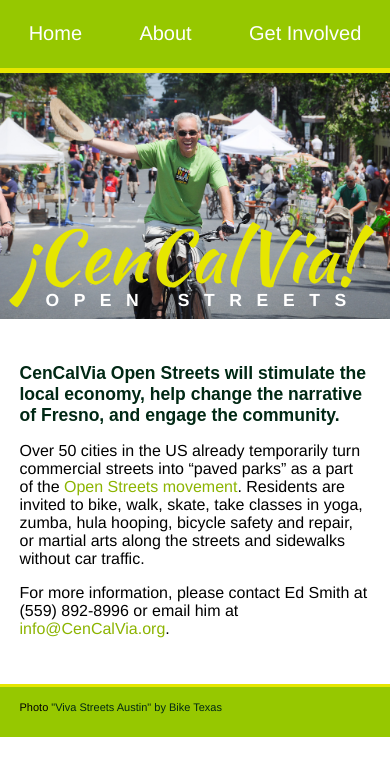
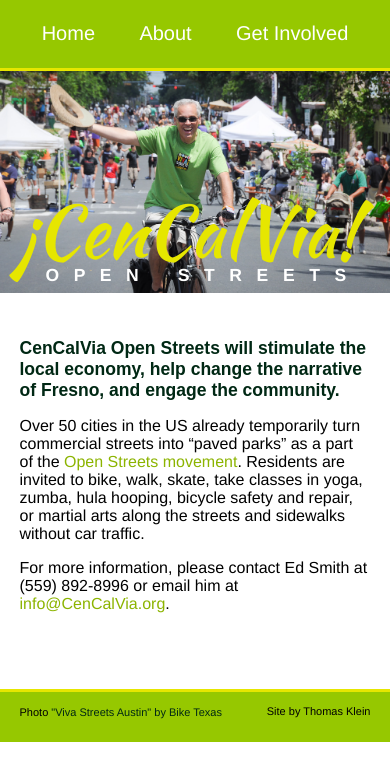
Before and after one commit to ThomastheBicyclist/cencalvia, a plain HTML site: page index.html in a window 390 px wide. Drawn offline with Linux system fonts and the light colour scheme.

Commit message:
fix layout issues

```diff
--- a/css/style.css
+++ b/css/style.css
@@ -6,16 +6,6 @@
 body {
   background: white;
   margin: 0px;
-}
-
-.site {
-  display: flex;
-  min-height: 100vh;
-  flex-direction: column;
-}
-
-.site-content {
-  flex: 1;
 }
 
 #main {
@@ -57,11 +47,13 @@
  display: block;
  min-height: 68px;
  background: rgba(150, 200, 0, 1);
- z-index: 10;
  }
 
 nav {
-   border-bottom: 5px solid rgba(230, 230, 0, 1);
+  border-bottom: 5px solid rgba(230, 230, 0, 1);
+  padding-right: 5vw;
+  padding-left: 5vw;
+  z-index: 100 !important;
 }
 
 footer {
@@ -76,14 +68,13 @@
 	background-size: 100%;
 	background-position: center;
 	background-repeat: no-repeat;
-  margin-top: -1.2vw;
-  z-index: 0;
+  z-index: 0 !important;
 }
 
 .hero:before {
 	display: block;
 	content: "";
-	padding: 33%;
+	padding: 30%;
 }
 
 #headline {
@@ -199,11 +190,28 @@
   font-size: 11px;
   margin-left: 15%;
   margin-top: 14px;
+  display: block;
 }
 .credit a {
   color: rgba(0, 40, 20, 1);
 }
+.thomas {
+  font-family: "Helvetica", sans-serif;
+  font-size: 11px;
+  margin-right: 15%;
+  margin-top: -13px;
+  float: right;
+  display: block;
+}
 
+.site {
+  display: flex;
+  min-height: 100vh;
+  flex-direction: column;
+}
+.site-content {
+  flex: 1;
+}
 
 /* Too narrow to support three columns */
 @media all and (max-width: 640px) {
@@ -213,7 +221,7 @@
        flex-direction: column;
   }
 
-  #main > #left-space, #main > #right-space {
+  #main > #left-space, #main > #right-space, #main > article, #main > footer {
     /* Return them to document order */
     -webkit-order: 0;
             order: 0;
@@ -226,15 +234,25 @@
 }
 
 @media only screen and (max-width: 640px) {
-  header {
+  nav {
     border-bottom: 3px solid rgba(230, 230, 0, 1);
   }
-  footer {
-    border-top: 3px solid rgba(230, 230, 0, 1);
-    min-height: 50px;
+  nav > div:nth-child(1) {
+    margin-left: 0px;
   }
-  .hero {
-    margin-top: -30px;
+  nav > div:nth-child(3) {
+    margin-right: 0px;
+  }
+  .navbar-text {
+    margin-top: 22px;
+  }
+  .site {
+    display: flex;
+    min-height: 100vh;
+    flex-direction: column;
+  }
+  .site-content {
+    flex: 0;
   }
   .heart-ciclovia {
     margin-top: 0px;
@@ -248,9 +266,6 @@
   .subhead-container {
     margin-top: 1%;
   }
-  .navbar-text {
-    margin-top: 22px;
-  }
   h2 {
     font-size: 4.5vw;
   }
@@ -258,15 +273,14 @@
     margin-left: 5vw;
     margin-right: 5vw;
   }
-  .site {
-    display: block;
-    min-height: 100%;
-    flex-direction: none;
-  }
-  .site-content {
-    flex: 0;
+  footer {
+    border-top: 3px solid rgba(230, 230, 0, 1);
+    min-height: 50px;
   }
   .credit {
     margin-left: 5vw;
   }
+  .thomas {
+    margin-right: 5vw;
+  }
 }
--- a/index.html
+++ b/index.html
@@ -56,8 +56,9 @@
    </div><!-- end "main" -->
   </div><!-- end "site-content" -->
   <footer>
-      <div class="credit">Photo <a href="https://www.flickr.com/photos/biketexas/7245473994/">"Viva Streets Austin" by Bike Texas</a>
-      </div>
+    <div class="credit">Photo <a href="https://www.flickr.com/photos/biketexas/7245473994/">"Viva Streets Austin" by Bike Texas</a>
+    </div>
+    <div class="thomas">Site by Thomas Klein</div>
   </footer>
   <script src="script.js" charset="utf-8"></script>
 </body>
```
Also changed, not shown: about.html (+3 -1 lines), contact.html (+1 -0 lines).
